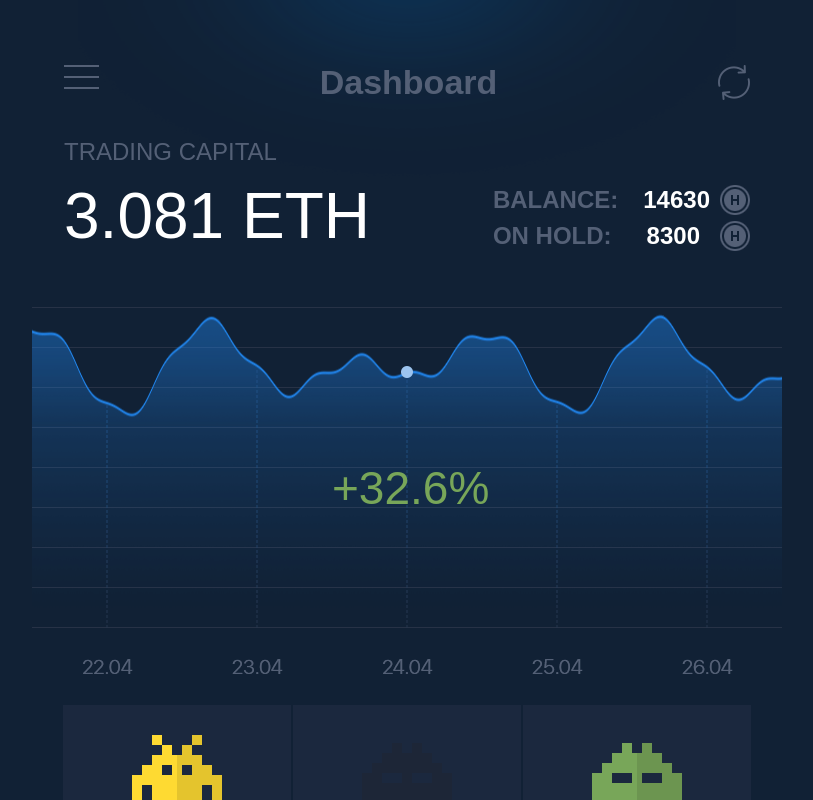
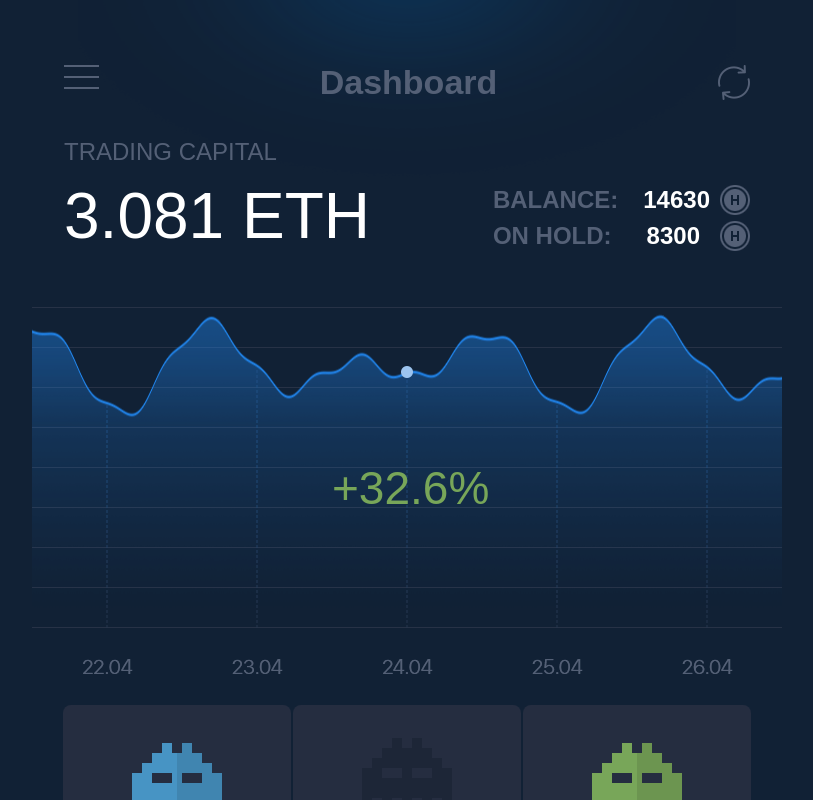
Before and after one commit to DmitruVasilev/test_for_Hyper_Quant, a React app: page / in a window 1280 px wide. Shown: the whole page, without its empty margins (233-1046 px from the left). Built offline with nearby package versions, Linux system fonts and the light colour scheme.

Commit message:
Update block BotList

```diff
--- a/public/index.html
+++ b/public/index.html
@@ -2,7 +2,7 @@
 <html lang="ru">
   <head>
     <meta charset="utf-8">
-    <meta name="viewport" content="width=750, initial-scale=1, shrink-to-fit=no">
+    <meta name="viewport" content="width=750, user-scalable=no">
     <meta name="theme-color" content="#000000">
     <!--
       manifest.json provides metadata used when your web app is added to the
--- a/src/App.js
+++ b/src/App.js
@@ -6,7 +6,7 @@ import BotList from "./components/BotList";
 import data from "./data.min";
 import "./sass/general.sass";
 
-console.log("---", data);
+// console.log("---", data);
 
 class App extends Component {
   state = {
--- a/src/components/BotList/BotList.sass
+++ b/src/components/BotList/BotList.sass
@@ -3,9 +3,12 @@
 .bot_list
   display: flex
   flex-wrap: wrap
+  position: relative
   padding: 0 30px 32px
   margin: 0
   overflow: hidden
+  & .bot_list__item
+    list-style: none
 
 .bot
   display: flex
@@ -16,8 +19,14 @@
   width: 228px
   height: 210px
   margin: 1px
+  border-radius: 8px
   background: $primary
-  list-style: none
+  background-size: cover
+  transition: $base-transition
+  text-decoration: none
+  cursor: pointer
+  &:hover
+    background: url("../../img/line_conection.png") no-repeat
 
   & .bot__icon
     width: 90px
@@ -34,16 +43,19 @@
     &.bot__icon--yellow_bot
       background: url("../../img/bot_mega.png")
       height: 90px
-    &.bot__icon--white_bot
+    &.bot__icon--dark_bot
       background: url("../../img/bot_dark.png")
 
   & .bot__name
-    margin-bottom: 10px
     font-size: 20px
     text-transform: uppercase
     font-weight: bold
+    line-height: 1.5
     color: white
     font-family: $base-ff
+    text-align: center
+    &.bot__name--dark
+      color: $text
 
   & .bot__value
     font-size: 20px
@@ -53,3 +65,27 @@
       color: $accent
     &.bot__value--more
       color: $success
+
+.bot__line
+  display: block
+  position: absolute
+  left: 0
+  top: 0
+  width: 99px
+  height: 22px
+  background: url("../../img/line_conection.png") no-repeat
+  &.bot__line--top-left
+    top: 200px
+    left: 200px
+    transform: rotate(45deg)
+  &.bot__line--top-right
+    top: 200px
+    left: 440px
+    transform: rotate(-45deg)
+  &.bot__line--bottom-left
+    top: 300px
+    left: 200px
+  &.bot__line--bottom-right
+    top: 300px
+    left: 440px
+    transform: rotate(180deg)
--- a/src/components/BotList/index.js
+++ b/src/components/BotList/index.js
@@ -12,47 +12,33 @@ class BotList extends Component {
     }).isRequired,
   };
 
-  getBotName = (bot_name) => {
-    if (bot_name === "yellow_bot") {
-      return "megabot";
-    }
-
-    if (bot_name === "green_bot") {
-      return "defence";
-    }
-
-    if (bot_name === "red_bot") {
-      return "attack";
-    }
-
-    if (bot_name === "orange_bot") {
-      return "attack";
-    }
-
-    if (bot_name === "blue_bot") {
-      return "balance";
-    }
-
-    if (bot_name === "white_bot") {
-      return "balance";
-    }
-
-    return null;
-  };
-
   render() {
     const {bots, filter_value} = this.props;
     return (
       <section>
         <ul className="bot_list">
           {bots.map((bot) => (
-            <li key={bot.cost} className="bot">
-              <span className={`bot__icon bot__icon--${bot.name}`} />
-              <span className="bot__name">{this.getBotName(bot.name)}</span>
-              <span className={`bot__value bot__value--${bot[filter_value] < 0 ? "less" : "more"}`}>
-                {bot[filter_value] < 0 ? "" : "+"}
-                {bot[filter_value]}%
-              </span>
+            <li key={bot.cost} className="bot_list__item">
+              <a href="/" className="bot">
+                <span className={`bot__icon bot__icon--${bot.name}`} />
+                <span className={`bot__name ${bot.name === "dark_bot" && "bot__name--dark"}`}>{bot.action}</span>
+                <span
+                  className={`bot__value
+                    ${bot.name === "dark_bot" && "hidden"}
+                    bot__value--${bot[filter_value] < 0 ? "less" : "more"}`}
+                >
+                  {bot[filter_value] < 0 ? "" : "+"}
+                  {bot[filter_value]}%
+                </span>
+              </a>
+              {bot.name === "yellow_bot" && (
+                <span>
+                  <span className="bot__line bot__line--top-left" />
+                  <span className="bot__line bot__line--top-right" />
+                  <span className="bot__line bot__line--bottom-left" />
+                  <span className="bot__line bot__line--bottom-right" />
+                </span>
+              )}
             </li>
           ))}
         </ul>
--- a/src/data.min.json
+++ b/src/data.min.json
@@ -1 +1 @@
-{"trading_capital":3.081,"trading_capital_currency":"eth","balance":14630,"on_hold":8300,"bots":[{"name":"yellow_bot","cost":10000,"24h":3.15,"7d":0.065,"30d":4.1,"60d":15.04,"90d":80.25,"all_time":126.85},{"name":"white_bot","cost":3800,"24h":1.5,"7d":12.0,"30d":14.15,"60d":46.5,"90d":38.4,"all_time":34.82},{"name":"green_bot","cost":4200,"24h":3.33,"7d":-17.6,"30d":-2.5,"60d":13.0,"90d":25.1,"all_time":4.99},{"name":"red_bot","cost":1500,"24h":-10.8,"7d":5.5,"30d":11.4,"60d":12.1,"90d":24.36,"all_time":71.0},{"name":"blue_bot","cost":7400,"24h":-6.5,"7d":-4.3,"30d":-0.17,"60d":4.32,"90d":6.8,"all_time":10.1},{"name":"orange_bot","cost":550,"24h":210.1,"7d":81.3,"30d":90.7,"60d":13.4,"90d":-40.6,"all_time":98.67}]}
+{"trading_capital":3.081,"trading_capital_currency":"eth","balance":14630,"on_hold":8300,"bots":[{"name":"blue_bot","action":"balance","cost":7400,"24h":-6.5,"7d":-4.3,"30d":-0.17,"60d":4.32,"90d":6.8,"all_time":10.1},{"name":"dark_bot","action":"place bot here","cost":3800,"24h":1.5,"7d":12.0,"30d":14.15,"60d":46.5,"90d":38.4,"all_time":34.82},{"name":"green_bot","action":"defence","cost":4200,"24h":3.33,"7d":-17.6,"30d":-2.5,"60d":13.0,"90d":25.1,"all_time":4.99},{"name":"red_bot","action":"attack","cost":1500,"24h":-10.8,"7d":5.5,"30d":11.4,"60d":12.1,"90d":24.36,"all_time":71.0},{"name":"yellow_bot","action":"megabot","cost":10000,"24h":3.15,"7d":0.065,"30d":4.1,"60d":15.04,"90d":80.25,"all_time":126.85},{"name":"orange_bot","action":"attack","cost":550,"24h":210.1,"7d":81.3,"30d":90.7,"60d":13.4,"90d":-40.6,"all_time":98.67}]}
--- a/src/sass/_base.sass
+++ b/src/sass/_base.sass
@@ -18,3 +18,6 @@ html, body
   max-width: 750px
   margin: 0 auto
   background: url("../img/bg_header.png") top center no-repeat
+
+.hidden
+  display: none
--- a/src/sass/_vars.sass
+++ b/src/sass/_vars.sass
@@ -1,4 +1,4 @@
-$primary: #1b283e
+$primary: #252d40
 $secondary: #b3b3b3
 $accent: #c14275
 $background: #112135
```
Also changed, not shown: src/img/line_conection.png.
